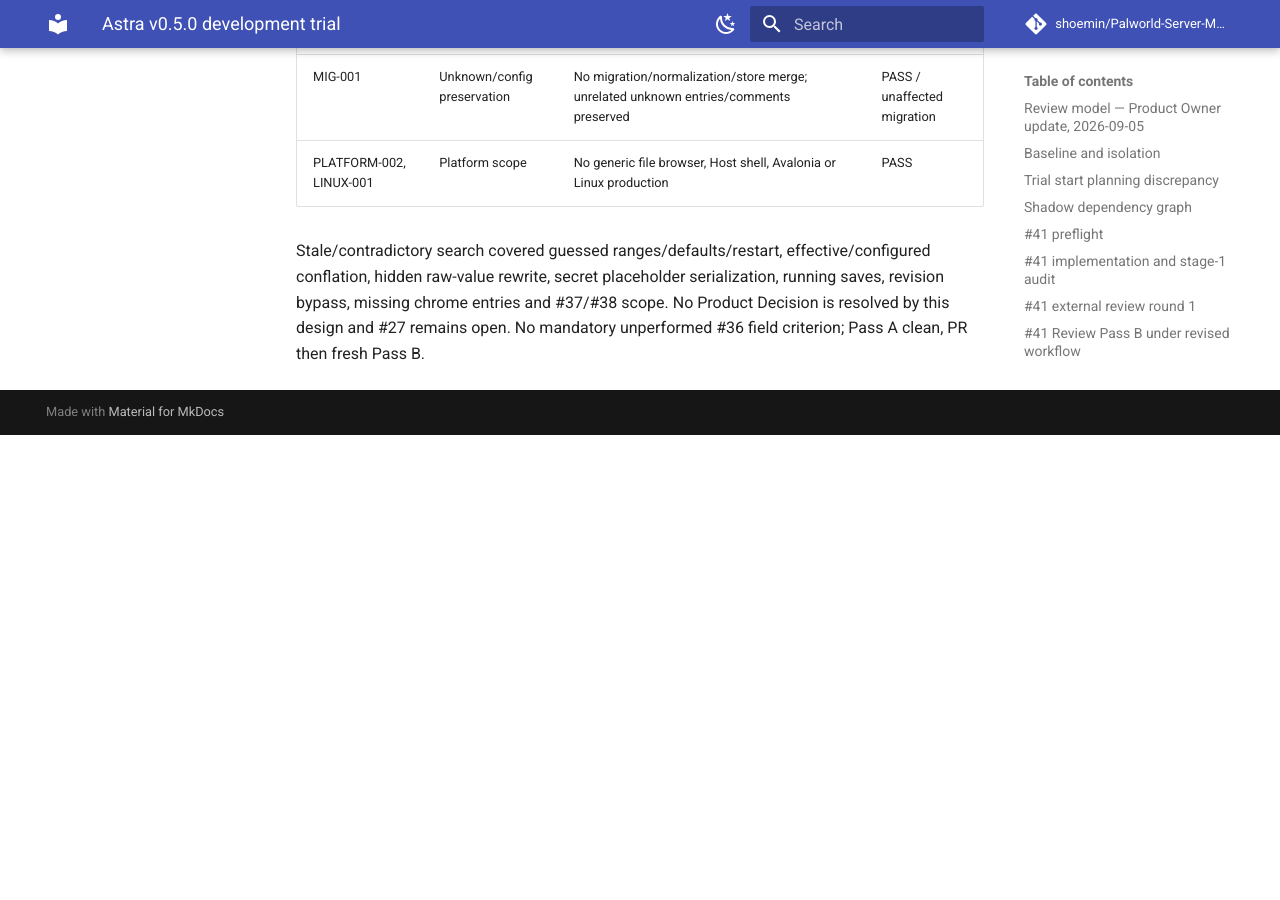
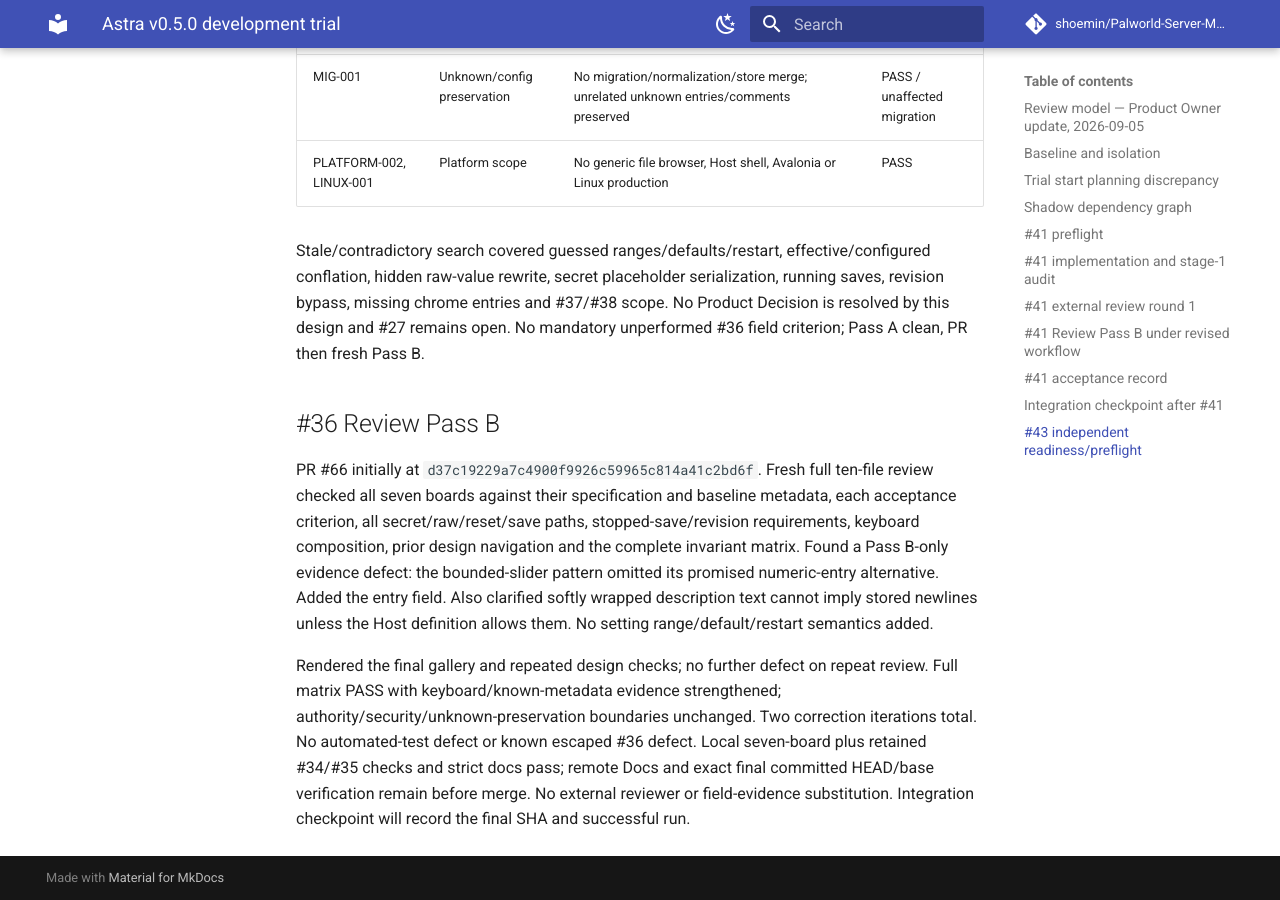
Before and after one commit to shoemin/Palworld-Server-Manager, an MkDocs documentation site: the page built from docs/experiments/astra-v0.5.0-trial.md, in a window 1280 px wide and 900 px high, scrolled down 23840 px. Built offline with MkDocs 1.6.1 and Material for MkDocs 9.7.7, drawn with Linux system fonts in a browser that asks for light colours; comment, search, counter and statistics services are not loaded; before the commit the page ends 24275 px from its top, so only the background shows below that.

```diff
--- a/docs/experiments/astra-v0.5.0-trial.md
+++ b/docs/experiments/astra-v0.5.0-trial.md
@@ -322,3 +322,8 @@ All seven SVGs rendered and inspected; shared contrast and reproducibility/XML c
 | PLATFORM-002, LINUX-001 | Platform scope | No generic file browser, Host shell, Avalonia or Linux production | PASS |
 
 Stale/contradictory search covered guessed ranges/defaults/restart, effective/configured conflation, hidden raw-value rewrite, secret placeholder serialization, running saves, revision bypass, missing chrome entries and #37/#38 scope. No Product Decision is resolved by this design and #27 remains open. No mandatory unperformed #36 field criterion; Pass A clean, PR then fresh Pass B.
+## #36 Review Pass B
+
+PR #66 initially at `d37c19229a7c4900f9926c59965c814a41c2bd6f`. Fresh full ten-file review checked all seven boards against their specification and baseline metadata, each acceptance criterion, all secret/raw/reset/save paths, stopped-save/revision requirements, keyboard composition, prior design navigation and the complete invariant matrix. Found a Pass B-only evidence defect: the bounded-slider pattern omitted its promised numeric-entry alternative. Added the entry field. Also clarified softly wrapped description text cannot imply stored newlines unless the Host definition allows them. No setting range/default/restart semantics added.
+
+Rendered the final gallery and repeated design checks; no further defect on repeat review. Full matrix PASS with keyboard/known-metadata evidence strengthened; authority/security/unknown-preservation boundaries unchanged. Two correction iterations total. No automated-test defect or known escaped #36 defect. Local seven-board plus retained #34/#35 checks and strict docs pass; remote Docs and exact final committed HEAD/base verification remain before merge. No external reviewer or field-evidence substitution. Integration checkpoint will record the final SHA and successful run.
```
Also changed, not shown: docs/design/astra-36/README.md (+1 -1 lines), docs/design/astra-36/generate.py (+5 -4 lines), docs/design/astra-36/control-families.svg.
